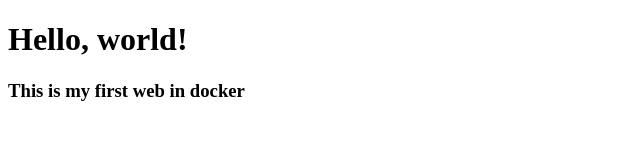
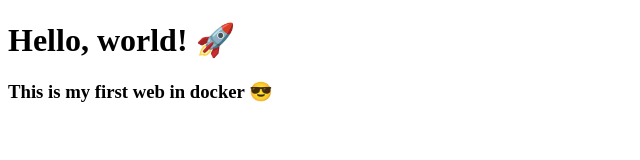
Before and after one commit to Dyrran/test_foo_html, a plain HTML site: page index.html in a window 1280 px wide. Shown: the whole page, without its empty margins (0-640 px from the left). Drawn offline with Linux system fonts and the light colour scheme.

Commit message:
Update index.html

```diff
--- a/index.html
+++ b/index.html
@@ -8,7 +8,7 @@
   <link rel="icon" href="favicon.png">
 </head>
 <body>
-  <h1>Hello, world!</h1>
-  <h3>This is my first web in docker</h3>
+  <h1>Hello, world! 🚀</h1>
+  <h3>This is my first web in docker 😎</h3>
 </body>
 </html>
```
